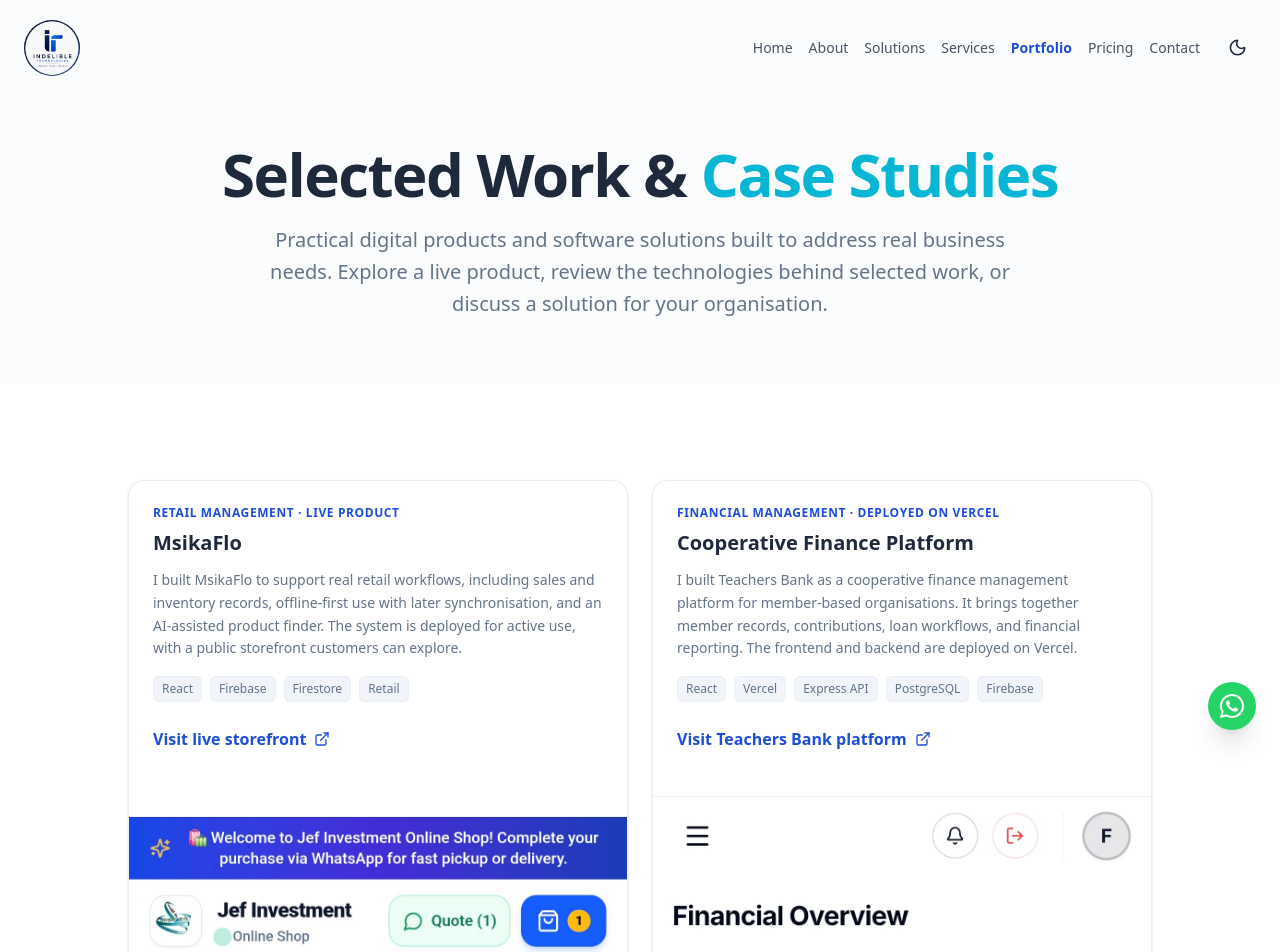
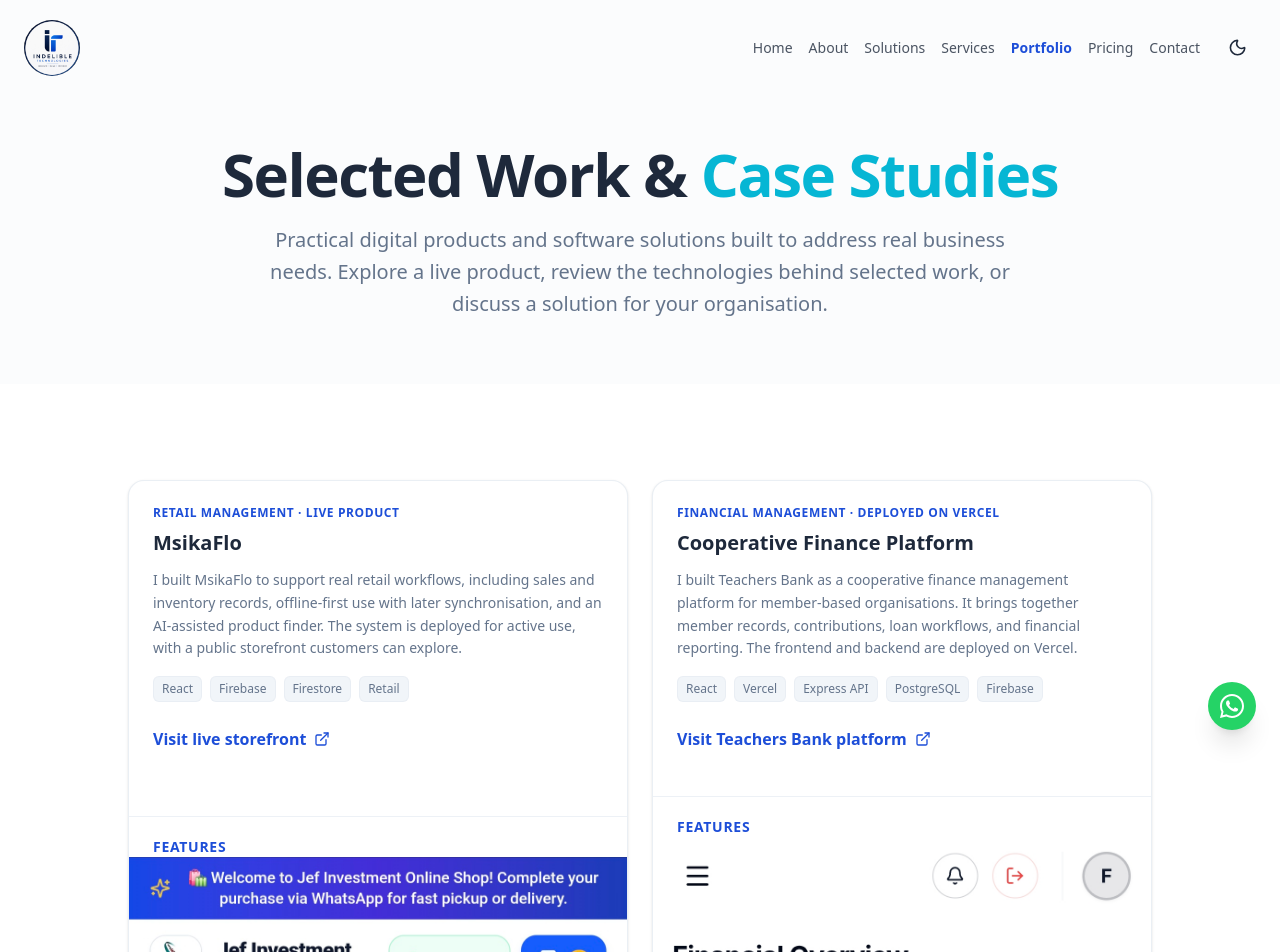
Before and after one commit to Indelible-cpu/MyWebsite, a Next.js app: page /portfolio in a window 1280 px wide. Shown: the top 952 px of the page. Built offline with nearby package versions, Linux system fonts and the light colour scheme.

Commit message:
Add Features heading above project screenshots

```diff
--- a/app/portfolio/page.tsx
+++ b/app/portfolio/page.tsx
@@ -199,6 +199,9 @@
                 </div>
 
                 <div className="border-t border-border/60">
+                  <h3 className="px-5 pt-5 text-sm font-bold uppercase tracking-wider text-secondary sm:px-6">
+                    Features
+                  </h3>
                   <ScreenshotCarousel images={project.images} title={project.title} />
                 </div>
               </m.article>
```
